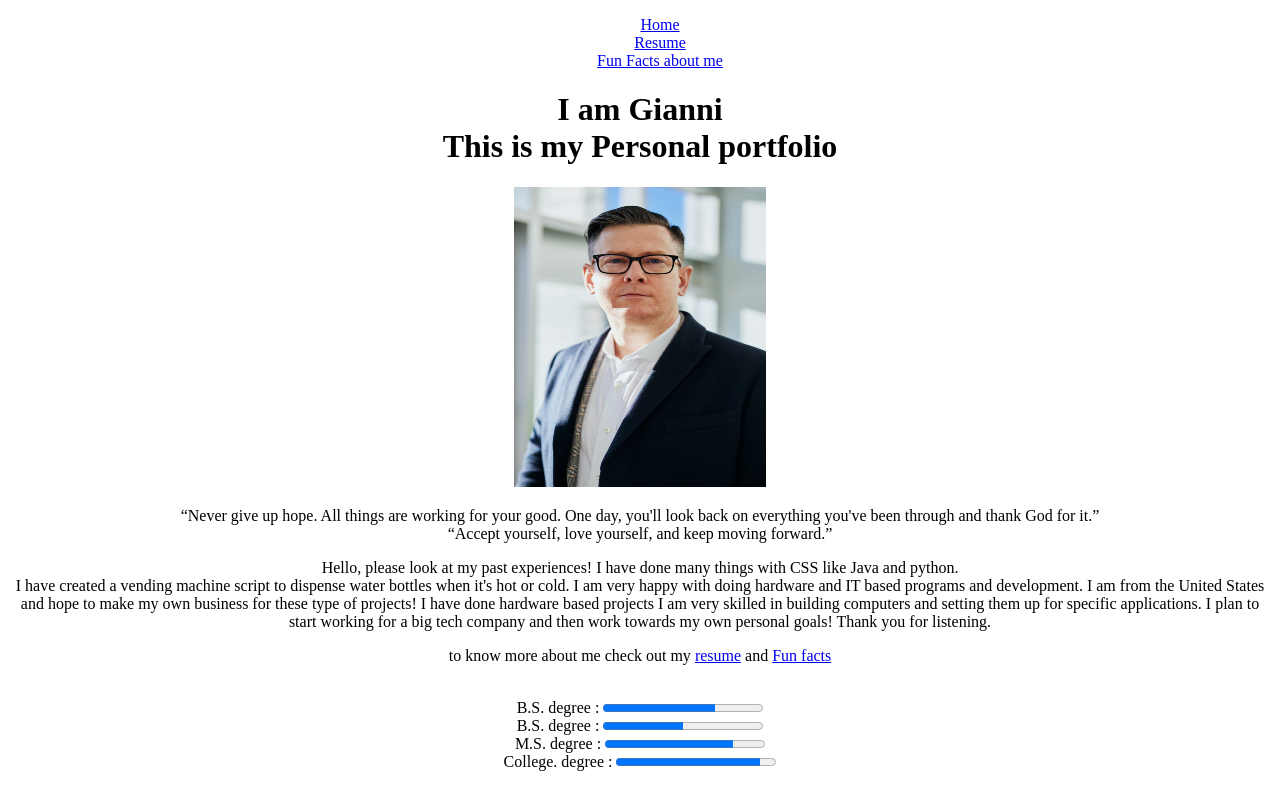
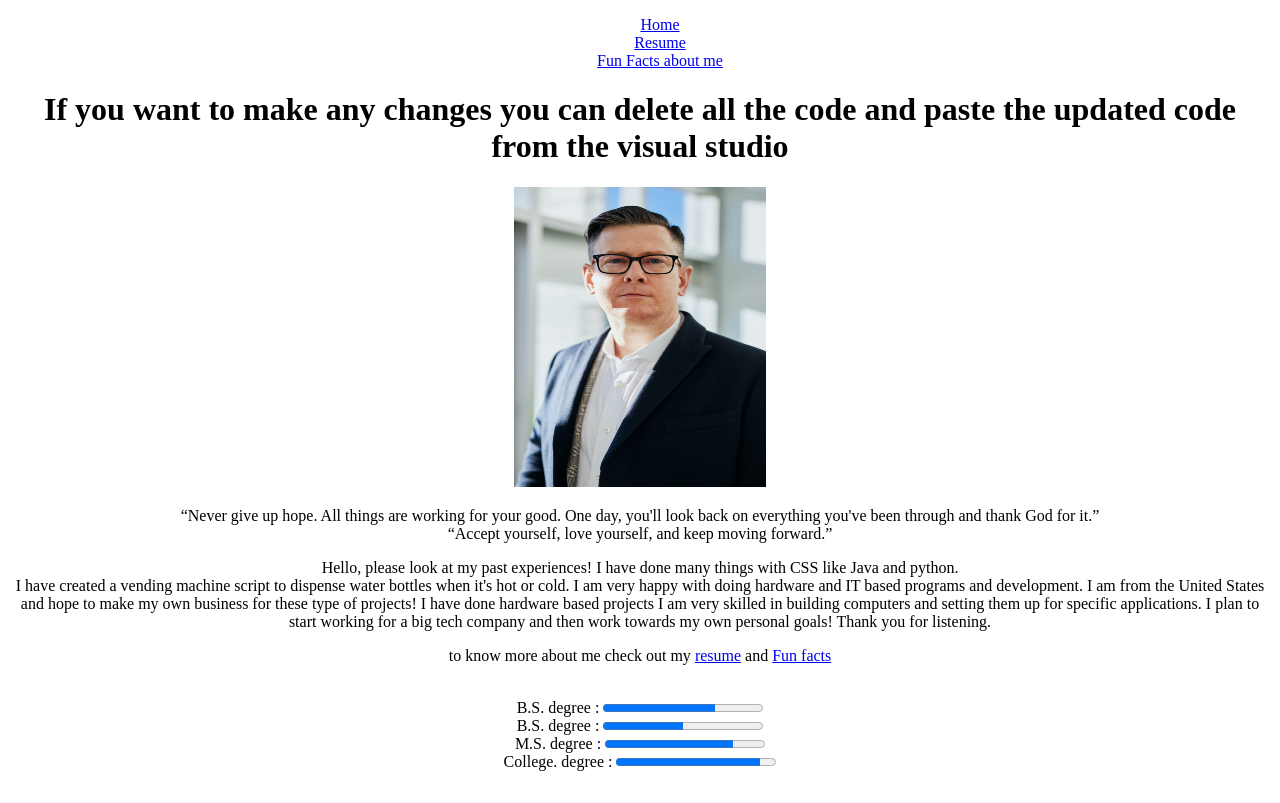
Before and after one commit to MrrGman/Gianni_hw2_csi2520_fs2021, a plain HTML site: page index.html in a window 1280 px wide. Shown: the top 803 px of the page. Drawn offline with Linux system fonts and the light colour scheme.

Commit message:
Update index.html

```diff
--- a/index.html
+++ b/index.html
@@ -15,7 +15,7 @@
         </ol>
     </center>
 
-    <center> <h1>I am Gianni <br> This is my Personal portfolio </h1> </center>
+    <center> <h1>If you want to make any changes you can delete all the code and paste the updated code from the visual studio </h1> </center>
 
     <center>
         <img src="img/my-image.jfif" width="20%" height="300px" alt="">
```
